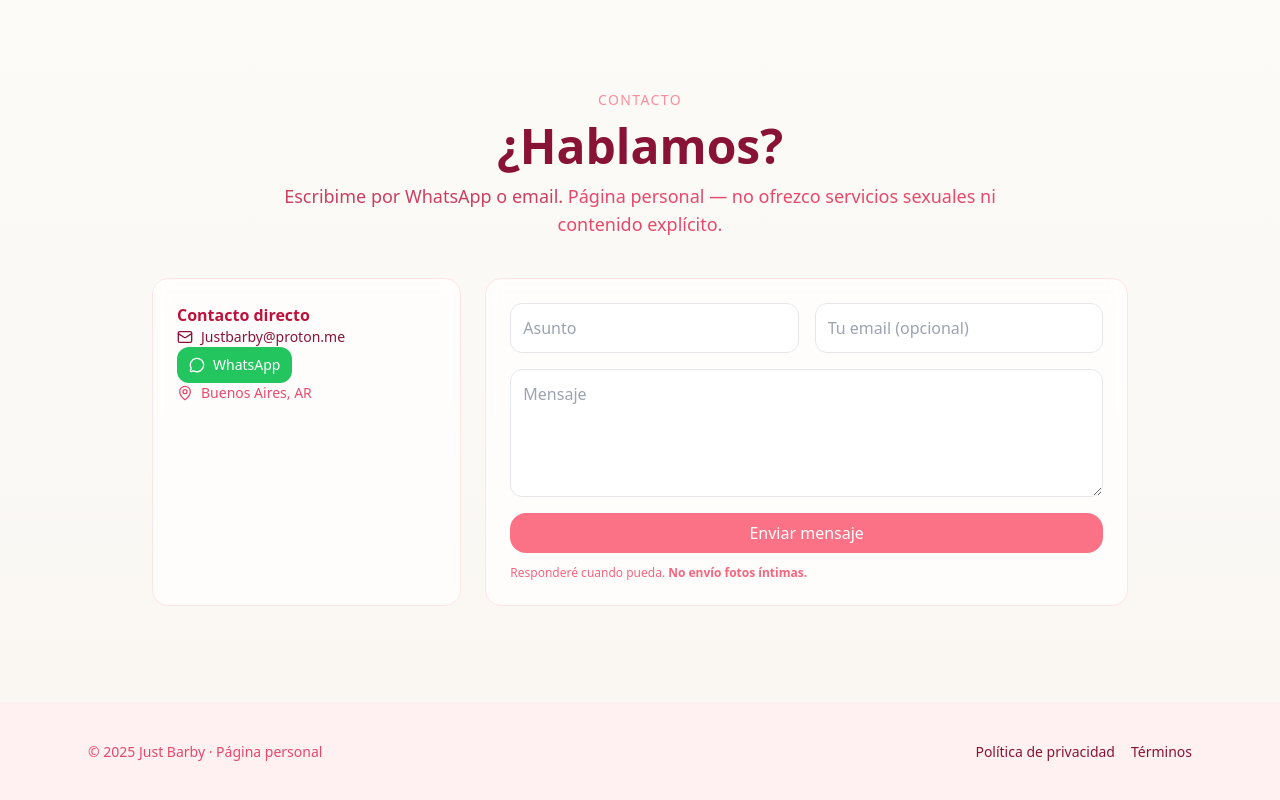
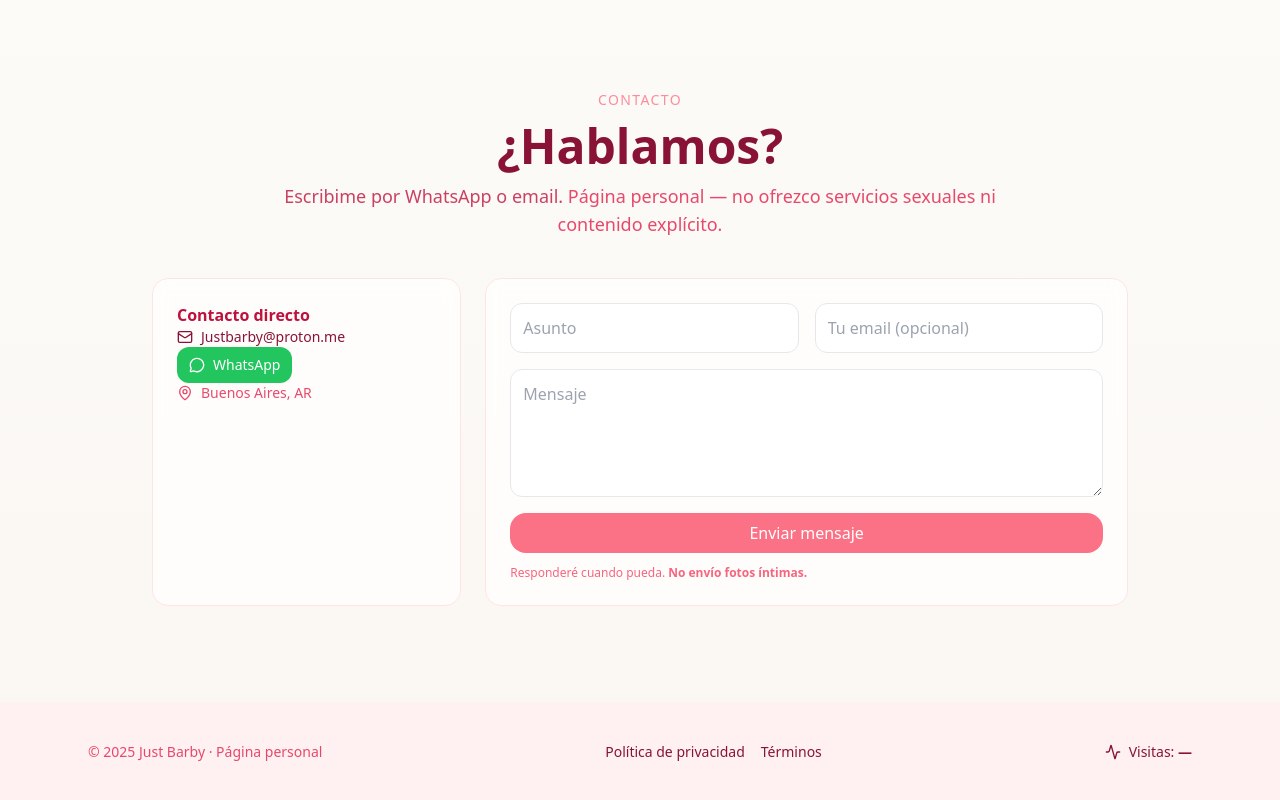
Before and after one commit to likelandi/JustBarby, a plain HTML site: page index.html in a window 1280 px wide. Shown: the part 2880-3680 px from the top of the page. Drawn offline with nearby package versions, Linux system fonts and the light colour scheme; no server answers.

Commit message:
Update index.html

```diff
--- a/index.html
+++ b/index.html
@@ -35,7 +35,6 @@
     </nav>
   </header>
 
-  <!-- HERO -->
   <section id="home" class="relative overflow-hidden">
     <div class="absolute inset-0 -z-10 opacity-70">
       <div class="absolute -top-24 -left-24 h-80 w-80 bg-rose-100 rounded-full blur-3xl"></div>
@@ -52,7 +51,6 @@
           <span class="block text-xs text-rose-600/80 mt-2">Página personal — <strong>no ofrezco servicios sexuales</strong> ni contenido explícito.</span>
         </p>
 
-        <!-- Chips -->
         <div class="flex flex-wrap gap-2 text-xs text-rose-700/90 mt-2">
           <span class="px-3 py-1 rounded-full bg-rose-50 border border-rose-100">Conexión íntima</span>
           <span class="px-3 py-1 rounded-full bg-rose-50 border border-rose-100">Respeto mutuo</span>
@@ -81,7 +79,6 @@
         </div>
       </div>
 
-      <!-- Hero image (auto si existe cover.jpg) -->
       <div class="relative">
         <div class="aspect-[4/5] w-full rounded-3xl overflow-hidden shadow-2xl ring-1 ring-rose-200">
           <div class="relative h-full w-full bg-gradient-to-br from-rose-100 via-white to-pink-100 grid place-items-center">
@@ -100,7 +97,6 @@
     </div>
   </section>
 
-  <!-- ABOUT -->
   <section id="about" class="py-16 md:py-24">
     <div class="max-w-6xl mx-auto px-4 md:px-6">
       <div class="max-w-3xl mx-auto text-center space-y-3">
@@ -125,7 +121,6 @@
     </div>
   </section>
 
-  <!-- CONNECTION -->
   <section id="connection" class="py-16 md:py-24">
     <div class="max-w-6xl mx-auto px-4 md:px-6">
       <div class="max-w-3xl mx-auto text-center space-y-3">
@@ -150,7 +145,6 @@
     </div>
   </section>
 
-  <!-- GALLERY -->
   <section id="gallery" class="py-16 md:py-24 bg-rose-50/60">
     <div class="max-w-6xl mx-auto px-4 md:px-6">
       <div class="max-w-3xl mx-auto text-center space-y-3">
@@ -183,7 +177,6 @@
     </div>
   </section>
 
-  <!-- CONTACT -->
   <section id="booking" class="py-16 md:py-24">
     <div class="max-w-5xl mx-auto px-4 md:px-6">
       <div class="max-w-3xl mx-auto text-center space-y-3">
@@ -229,12 +222,37 @@
         <a href="#" class="hover:text-rose-500">Política de privacidad</a>
         <a href="#" class="hover:text-rose-500">Términos</a>
       </div>
+      <!-- VISITOR COUNTER -->
+      <div class="flex items-center gap-2 text-sm">
+        <i data-lucide="activity" class="w-4 h-4"></i>
+        <span>Visitas: <strong id="visit-count">—</strong></span>
+      </div>
     </div>
   </footer>
 
   <script>
+    // Año en footer + iconos
     document.getElementById('year').textContent = new Date().getFullYear();
     lucide.createIcons();
+    // --- Contador de visitas (CountAPI) ---
+    (async () => {
+      const NAMESPACE = 'likelandi-JustBarby';
+      const KEY = 'site';
+      const base = 'https://api.countapi.xyz';
+      const seenKey = 'jb_visit_seen';
+      const el = document.getElementById('visit-count');
+      const fmt = n => new Intl.NumberFormat('es-AR').format(n);
+      try {
+        const first = !localStorage.getItem(seenKey);
+        const endpoint = first ? `${base}/hit/${NAMESPACE}/${KEY}` : `${base}/get/${NAMESPACE}/${KEY}`;
+        const r = await fetch(endpoint);
+        const data = await r.json();
+        if (data && typeof data.value === 'number') el.textContent = fmt(data.value);
+        if (first) localStorage.setItem(seenKey, '1');
+      } catch (err) {
+        el.textContent = '—';
+      }
+    })();
   </script>
 </body>
 </html>
```
